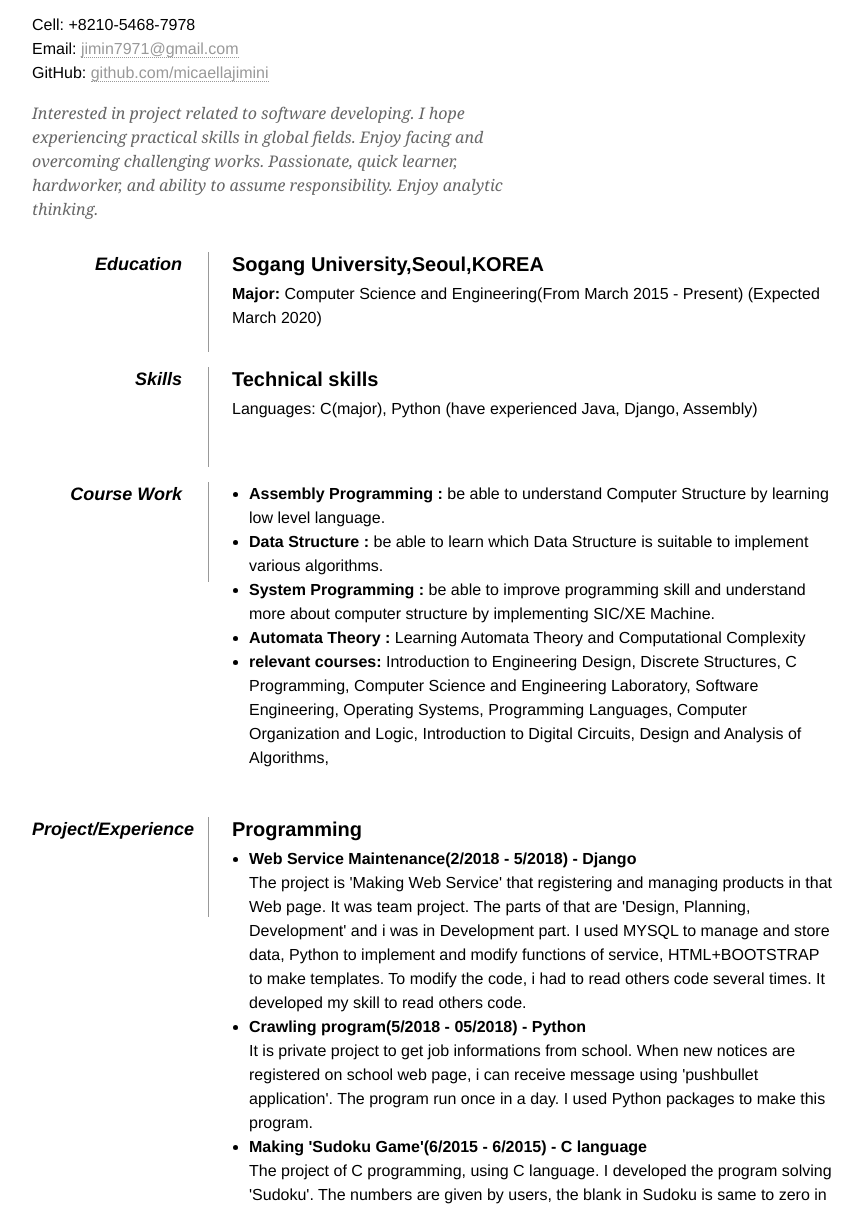
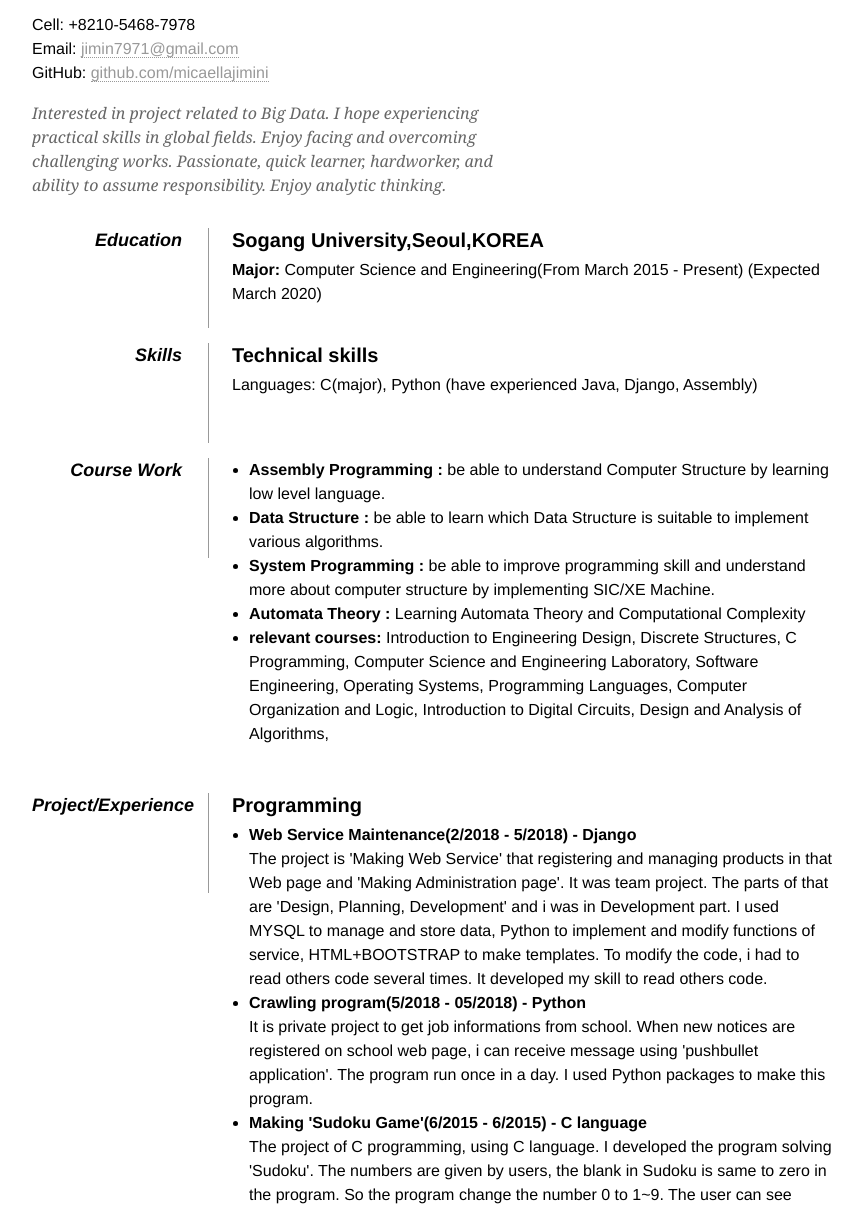
Before and after one commit to micaellajimini/micaellajimini.github.io, a plain HTML site: page index.html in a window 1280 px wide. Shown: the part 84-1294 px from the top of the page, without its empty margins (208-1071 px from the left). Drawn offline with Linux system fonts and the light colour scheme.

Commit message:
change a little bit

```diff
--- a/index.html
+++ b/index.html
@@ -32,7 +32,7 @@
 
         <div id="objective">
             <p>
-                Interested in project related to software developing. I hope experiencing practical skills in global fields. Enjoy facing and overcoming challenging works. Passionate, quick learner, hardworker, and ability to assume responsibility. Enjoy analytic thinking.
+                Interested in project related to Big Data. I hope experiencing practical skills in global fields. Enjoy facing and overcoming challenging works. Passionate, quick learner, hardworker, and ability to assume responsibility. Enjoy analytic thinking.
             </p>
         </div>
 
@@ -78,7 +78,7 @@
                 <h2>Programming</h2>
                 <ul>
                     <li><b>Web Service Maintenance(2/2018 - 5/2018) - Django</b><br/>
-                        The project is 'Making Web Service' that registering and managing products in that Web page. It was team project. The parts of that are 'Design, Planning, Development' and i was in Development part. I used MYSQL to manage and store data, Python to implement and modify functions of service, HTML+BOOTSTRAP to make templates. To modify the code, i had to read others code several times. It developed my skill to read others code.
+                        The project is 'Making Web Service' that registering and managing products in that Web page and 'Making Administration page'. It was team project. The parts of that are 'Design, Planning, Development' and i was in Development part. I used MYSQL to manage and store data, Python to implement and modify functions of service, HTML+BOOTSTRAP to make templates. To modify the code, i had to read others code several times. It developed my skill to read others code.
                     </li>
                     <li><b>Crawling program(5/2018 - 05/2018) - Python</b><br/>
                         It is private project to get job informations from school. When new notices are registered on school web page, i can receive message using 'pushbullet application'. The program run once in a day. I used Python packages to make this program.
```
